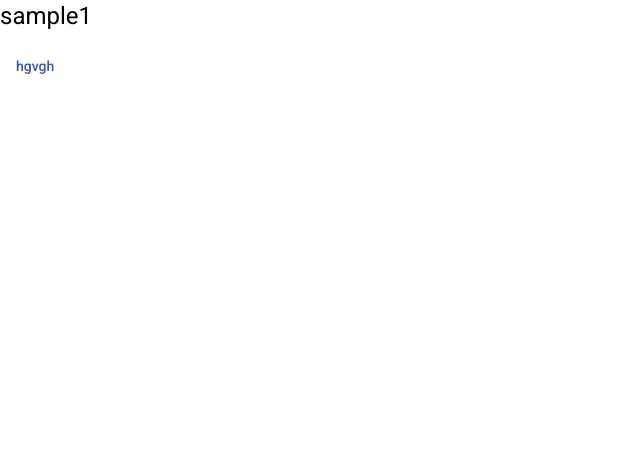
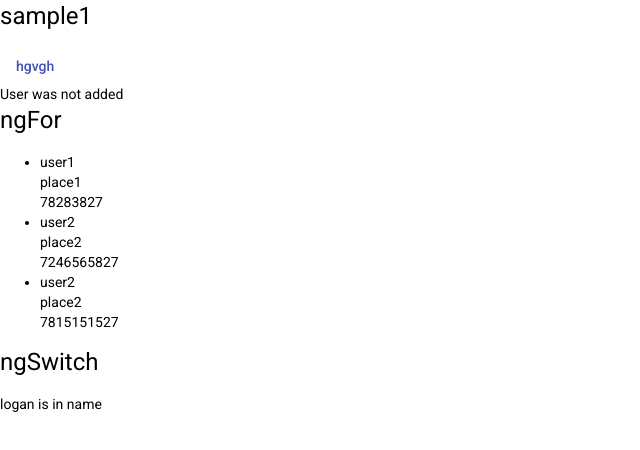
Before and after one commit to jeencr/angular-smaple, an Angular app: page / in a window 1280 px wide. Shown: the top 450 px of the page, without its empty margins (0-640 px from the left). Built offline with nearby package versions, Linux system fonts and the light colour scheme.

Commit message:
completed structured derectives

```diff
--- a/src/app/app.component.html
+++ b/src/app/app.component.html
@@ -1,4 +1,28 @@
 <h1>{{ title }}</h1>
 <button mat-button color="primary">hgvgh</button>
 
+<div *ngIf = "success_msg; else error_msg">User Added Successfully</div>
+<!-- <app-list-profile></app-list-profile> -->
+<div>
+<ng-template #error_msg>
+    <div>User was not added</div>
+</ng-template>
+</div>
+<h1>ngFor</h1>
+<ul>
+    <li *ngFor="let c of contacts">
+        {{ c.name }} <br>
+        {{ c.place }} <br>
+        {{ c.contact }}
+    </li>
+</ul>
+<h1>ngSwitch</h1>
+<div [ngSwitch] = "name">
+    <div *ngSwitchCase="'jeevan'">Jeevan is in name</div>
+    <div *ngSwitchCase="'lola'">lola is in name</div>
+    <div *ngSwitchCase="'lemon'">lemon is in name</div>
+    <div *ngSwitchCase="'logan'">logan is in name</div>
+    <div *ngSwitchDefault>default is in name</div>
+</div>
+
 <router-outlet></router-outlet>
--- a/src/app/app.component.ts
+++ b/src/app/app.component.ts
@@ -7,4 +7,26 @@ import { Component } from '@angular/core';
 })
 export class AppComponent {
   title = 'sample1';
+  success_msg = false;
+
+  contacts = [{
+    'name':'user1',
+    'place':'place1',
+    'contact':78283827,
+  },
+{
+    'name':'user2',
+    'place':'place2',
+    'contact':7246565827,
+  },
+  {
+    'name':'user2',
+    'place':'place2',
+    'contact':7815151527,
+  },
+
+
+];
+name = 'logan';
+
 }
--- a/src/app/app.module.ts
+++ b/src/app/app.module.ts
@@ -5,9 +5,12 @@ import { AppRoutingModule } from './app-routing.module';
 import { AppComponent } from './app.component';
 import { BrowserAnimationsModule } from '@angular/platform-browser/animations';
 import { MatButtonModule } from '@angular/material/button';
+import { ProfileModule } from './profile/profile.module';
+import { HighlightDirective } from './highlight.directive';
 @NgModule({
   declarations: [
-    AppComponent
+    AppComponent,
+    HighlightDirective
   ],
   imports: [
     BrowserModule,
--- /dev/null
+++ b/src/app/highlight.directive.ts
@@ -0,0 +1,10 @@
+import { Directive } from '@angular/core';
+
+@Directive({
+  selector: '[appHighlight]'
+})
+export class HighlightDirective {
+
+  constructor() { }
+
+}
--- /dev/null
+++ b/src/app/profile/list-profile/list-profile.component.html
@@ -0,0 +1 @@
+<p>list-profile works!</p>
--- a/src/app/profile/profile.module.ts
+++ b/src/app/profile/profile.module.ts
@@ -1,10 +1,11 @@
 import { NgModule } from '@angular/core';
 import { CommonModule } from '@angular/common';
+import { ListProfileComponent } from './list-profile/list-profile.component';
 
 
 
 @NgModule({
-  declarations: [],
+  declarations: [ListProfileComponent],
   imports: [
     CommonModule
   ]
```
Also changed, not shown: src/app/profile/list-profile/list-profile.component.ts (added, +15 -0 lines), src/app/profile/list-profile/list-profile.component.scss (added), 2 other files (tests, documents, lock files or other folders).
